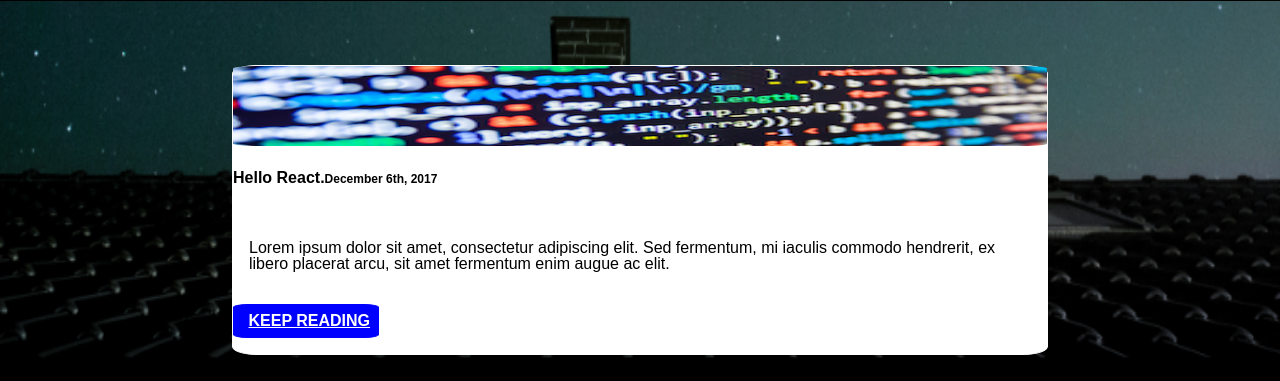
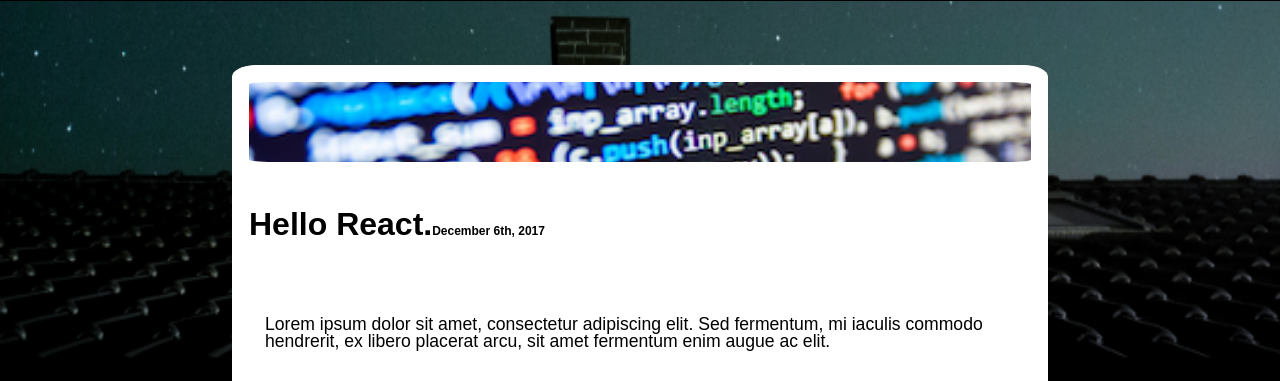
Before and after one commit to jfordnose64/portfolio, a website: page public/index.html in a window 1280 px wide. Shown: the part 681-1062 px from the top of the page. Drawn offline with Linux system fonts and the light colour scheme.

Commit message:
fixed images

```diff
--- a/public/screen.css
+++ b/public/screen.css
@@ -87,6 +87,7 @@ li > img {
   margin-top: 2rem;
   margin-bottom: 2rem;
   border-radius: 3%;
+  padding: 1rem;
 }
 
 .reading {
@@ -117,6 +118,10 @@ nav {
   color: black;
 }
 
+article > h1 {
+  font-size: 2rem;
+}
+
 nav > h1 {
   font-weight: bold;
 }
@@ -124,7 +129,7 @@ nav > h1 {
 .code,
 .react {
   width: 100%;
-  object-fit: fill;
+  object-fit: cover;
   height: 5rem;
   overflow: hidden;
   clip: rect(10, 10, 10, 10);
@@ -143,6 +148,7 @@ nav > h1 {
 .header-img,
 .lorem {
   padding: 1rem;
+  font-size: 1.1rem;
 }
 
 .stay_con {
```
